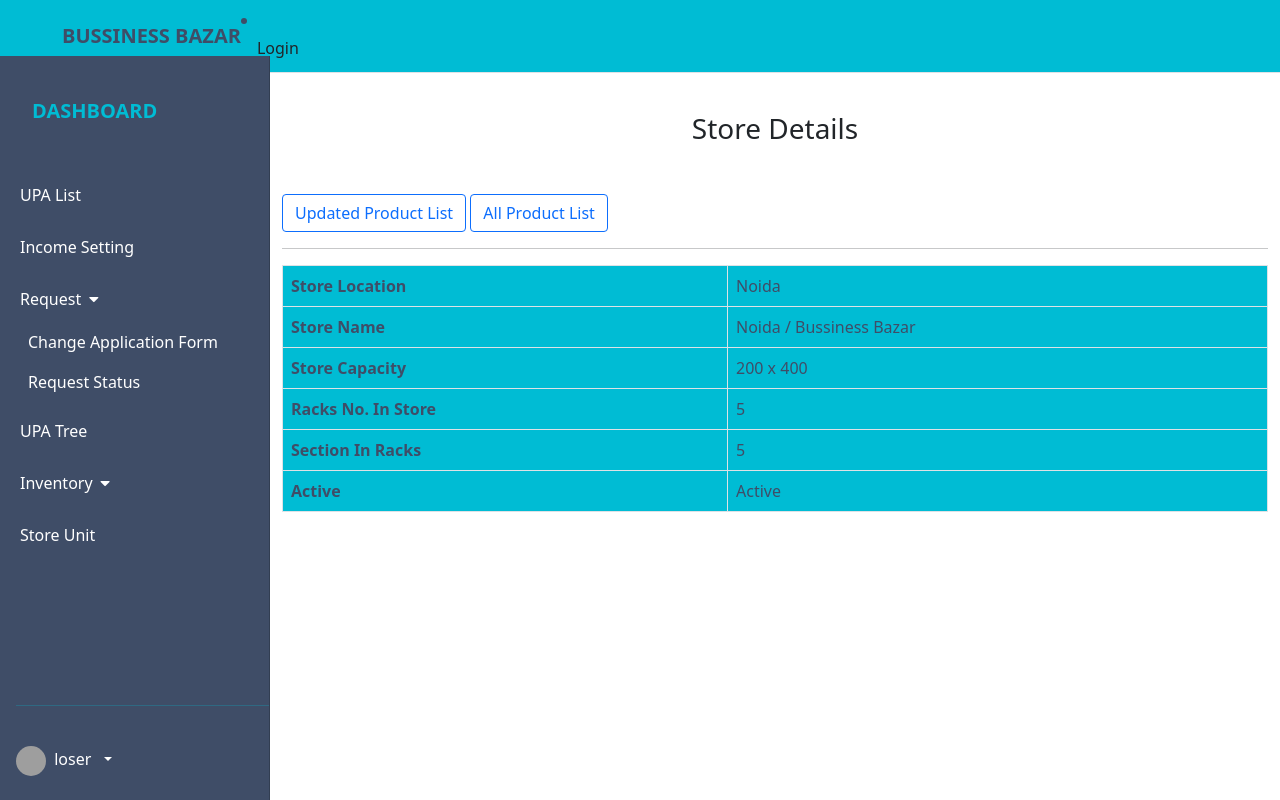
After one commit to msurendra-1008/mlm_repo, a Django app: page /store/1 in a window 1280 px wide. The commit adds this page. Run offline with Django 3.2, Linux system fonts and the light colour scheme; data comes from the database, SQL or seed files in the repository; parts of the project's set-up code (start-up, migrations or seed data) failed here and were passed over; grey boxes are pictures that could not be loaded.

Commit message:
add details functionality in store section

```diff
--- a/dashboard/urls.py
+++ b/dashboard/urls.py
@@ -65,6 +65,7 @@ urlpatterns = [
 
     # store section
     path('store_list/',store_list,name="store-list"),
+    path('store/<int:pk>',store_detail,name="store-details"),
     path('store_creation/',store_creation,name="store-creation"),
     path('update_store_creation/<int:pk>/',update_store_creation,name="update-store-creation"),
     path('product_addition_in_store/<int:pk>/',product_addition_in_store,name="product-addition-in-store"),
--- a/dashboard/views.py
+++ b/dashboard/views.py
@@ -832,6 +832,11 @@ def store_list(request):
     context = {'stores':qs}
     return render(request,'dashboard/store_list.html',context)
 
+def store_detail(request, pk):
+    qs = StoreKeepingUnit.objects.get(pk=pk)
+    print("details",qs)
+    context = {'stores':qs}
+    return render(request, 'dashboard/store_details.html', context)
 
 def store_creation(request):
     page_name = "Store Creation Form"
--- /dev/null
+++ b/templates/dashboard/store_details.html
@@ -0,0 +1,48 @@
+{% extends "base.html" %}
+
+{% block content %}
+
+<div class="container-fluid">
+    <div class="row flex-nowrap">
+
+        <div class="col">
+            <h3 class="text-center m-5">Store Details</h3>
+           <a href="{% url 'product-updated-list'%}" class="btn btn-outline-primary">Updated Product List</a>
+           <a href="{% url 'product-all-list'%}" class="btn btn-outline-primary">All Product List</a>
+           <hr>
+            <!-- <div class="row"> -->
+                <table class="table table-striped table-hover table-bordered align-middle mb-5">
+                    <thead class="theme_nav">
+                        <tr>
+                            <th>Store Location</th>
+                            <td>{{ stores.location }}</td>
+                        </tr>
+                        <tr>
+                            <th>Store Name</th>
+                            <td>{{ stores.store_name }}</td>
+                        </tr>
+                        <tr>
+                            <th>Store Capacity</th>
+                            <td>{{ stores.store_size }}</td>
+                        </tr>
+                        <tr>
+                            <th>Racks No. In Store</th>
+                            <td>{{ stores.no_of_racks }}</td>
+                        </tr>
+                        <tr>
+                            <th>Section In Racks</th>
+                            <td>{{ stores.avg_section_rack }}</td>
+                        </tr>
+                        <tr>
+                            <th>Active</th>
+                            <td>{{ stores.store_Status }}</td>
+                        </tr>
+                    </thead>
+                </table>
+
+        </div>
+    </div>
+</div>
+
+
+{% endblock content %}
--- a/templates/dashboard/store_list.html
+++ b/templates/dashboard/store_list.html
@@ -38,7 +38,7 @@
                         <td>
 
                             <a href="{% url 'update-store-creation' store.pk%}" class="btn btn-outline-success" title="Update Store Detail"><i class="fa fa-pencil" aria-hidden="true"></i></a>
-                            <a href="" class="btn btn-outline-danger" title="store Details"><i class="fa fa-eye" aria-hidden="true"></i></a>
+                            <a href="{% url 'store-details' store.pk%}" class="btn btn-outline-danger" title="store Details"><i class="fa fa-eye" aria-hidden="true"></i></a>
                             <a href="{% url 'product-addition-in-store' store.pk%}" class="btn btn-outline-success">Add Product</a>
                         </td>
                     </tr>
```
